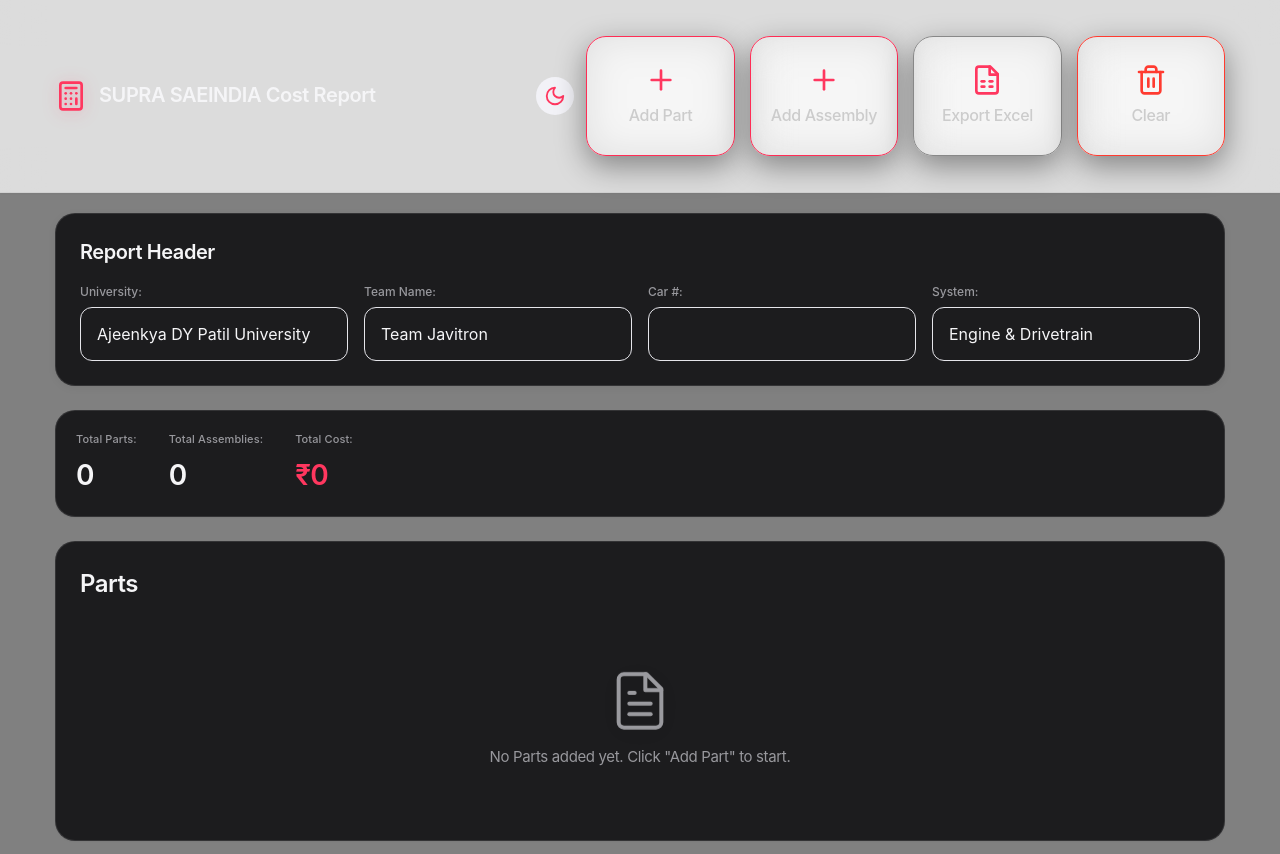
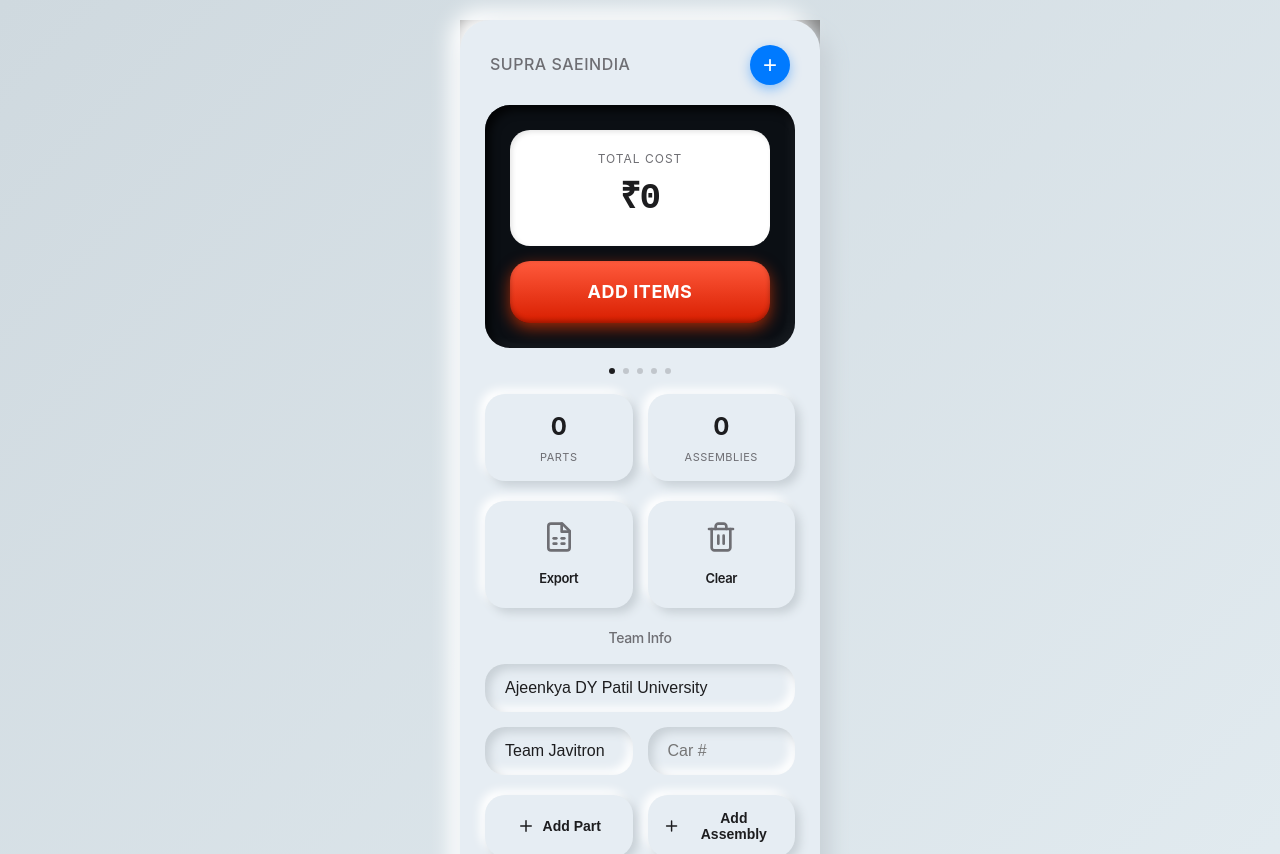
Before and after one commit to not-brajesh/Cost-Report-App-, a React (Vite) app: page / in a window 1280 px wide. Shown: the top 854 px of the page. Built offline with nearby package versions, Linux system fonts and the light colour scheme.

Commit message:
Implement Neumorphism + iOS Glass Design - SOS-style premium UI

```diff
--- a/src/App.css
+++ b/src/App.css
@@ -6,37 +6,26 @@
 }
 
 :root {
-  /* Apple Color System - Dark Mode */
-  --ios-bg: #000000;
-  --ios-bg-secondary: #1c1c1e;
-  --ios-text: #f5f5f7;
-  --ios-text-secondary: #98989d;
-  --ios-tertiary: #8e8e93;
-  --ios-separator: rgba(255, 255, 255, 0.1);
-  --ios-accent: #ff375f;
-  --ios-accent-secondary: #ff2d55;
-  --ios-success: #34c759;
-  --ios-warning: #ff9500;
-  --ios-error: #ff3b30;
-  --ios-blue: #007aff;
-  --ios-gray: #8e8e93;
-  --ios-gray2: #aeaeb2;
-  --ios-gray3: #c7c7cc;
-  --ios-gray4: #d1d1d6;
-  --ios-gray5: #e5e5ea;
-  --ios-gray6: #f2f2f7;
-
-  /* Shadows */
-  --shadow-sm: 0 1px 2px rgba(0, 0, 0, 0.04);
-  --shadow-md: 0 2px 8px rgba(0, 0, 0, 0.06);
-  --shadow-lg: 0 4px 16px rgba(0, 0, 0, 0.08);
-  --shadow-xl: 0 8px 32px rgba(0, 0, 0, 0.12);
+  /* Neumorphism Color System */
+  --bg-primary: #e6edf3;
+  --bg-secondary: #eef3f7;
+  --bg-dark: #0b0f14;
+  --text-primary: #1d1d1f;
+  --text-secondary: #6e6e73;
+  --text-light: #ffffff;
+
+  /* Neumorphism Shadows */
+  --shadow-out: 10px 10px 20px #c8d0d6, -10px -10px 20px #ffffff;
+  --shadow-in: inset 5px 5px 10px #c8d0d6, inset -5px -5px 10px #ffffff;
+  --shadow-dark-in: inset 5px 5px 10px rgba(0,0,0,0.8), inset -5px -5px 10px rgba(255,255,255,0.05);
+  --shadow-btn: 5px 5px 10px #c8d0d6, -5px -5px 10px #ffffff;
+  --shadow-glow: 0 5px 15px rgba(255, 60, 0, 0.6), inset 0 -2px 5px rgba(0,0,0,0.3);
 
   /* Radius */
-  --radius-sm: 8px;
-  --radius-md: 12px;
-  --radius-lg: 16px;
-  --radius-xl: 20px;
+  --radius-sm: 15px;
+  --radius-md: 20px;
+  --radius-lg: 25px;
+  --radius-xl: 30px;
   --radius-full: 9999px;
 }
 
@@ -46,31 +35,26 @@
 
 body {
   font-family: -apple-system, BlinkMacSystemFont, 'SF Pro Display', 'SF Pro Text', 'Segoe UI', Roboto, 'Helvetica Neue', sans-serif;
-  background: var(--ios-bg);
+  background: linear-gradient(135deg, #cfd9df, #e2ebf0);
   min-height: 100vh;
-  color: var(--ios-text);
+  color: var(--text-primary);
   -webkit-font-smoothing: antialiased;
   -moz-osx-font-smoothing: grayscale;
   line-height: 1.47059;
   font-weight: 400;
   letter-spacing: -0.022em;
+  padding: 20px;
+  display: flex;
+  justify-content: center;
+  align-items: flex-start;
 }
 
 .app {
-  min-height: 100vh;
+  min-height: auto;
   display: flex;
   flex-direction: column;
-}
-
-/* Dark Mode */
-.app.dark-mode {
-  background: #000000;
-  color: #f5f5f7;
-}
-
-.app.dark-mode body {
-  background: #000000;
-  color: #f5f5f7;
+  width: 100%;
+  max-width: 400px;
 }
 
 .app.dark-mode .app-header {
@@ -1380,3 +1364,297 @@
     transform: scale(0.98);
   }
 }
+
+/* ============================================
+   NEUMORPHISM + iOS GLASS DESIGN 🔥
+   ============================================ */
+
+/* Main Card Container */
+.main-card {
+  width: 100%;
+  max-width: 360px;
+  margin: 0 auto;
+  padding: 25px;
+  border-radius: var(--radius-xl);
+  background: var(--bg-primary);
+  box-shadow: var(--shadow-out);
+  position: relative;
+}
+
+/* Header Section */
+.app-header-neu {
+  display: flex;
+  justify-content: space-between;
+  align-items: center;
+  margin-bottom: 20px;
+  padding: 0 5px;
+}
+
+.header-title {
+  font-size: 16px;
+  color: var(--text-secondary);
+  font-weight: 500;
+  letter-spacing: 0.5px;
+}
+
+/* Add Button (Blue Circle) */
+.add-btn {
+  width: 40px;
+  height: 40px;
+  border-radius: 50%;
+  background: #007aff;
+  border: none;
+  color: white;
+  font-size: 24px;
+  display: flex;
+  align-items: center;
+  justify-content: center;
+  cursor: pointer;
+  box-shadow: 0 4px 12px rgba(0, 122, 255, 0.4);
+  transition: all 0.2s ease;
+}
+
+.add-btn:hover {
+  transform: scale(1.1);
+  box-shadow: 0 6px 16px rgba(0, 122, 255, 0.5);
+}
+
+/* Dark SOS Box (Main Display) */
+.sos-box {
+  background: var(--bg-dark);
+  border-radius: var(--radius-lg);
+  padding: 25px;
+  box-shadow: var(--shadow-dark-in);
+  margin-bottom: 20px;
+}
+
+/* Total Cost Display */
+.cost-display-box {
+  background: #ffffff;
+  border-radius: var(--radius-md);
+  padding: 20px;
+  text-align: center;
+  box-shadow: inset 2px 2px 5px rgba(0,0,0,0.1);
+  margin-bottom: 15px;
+}
+
+.cost-label {
+  font-size: 12px;
+  color: var(--text-secondary);
+  margin-bottom: 5px;
+  text-transform: uppercase;
+  letter-spacing: 1px;
+}
+
+.cost-value {
+  font-size: 36px;
+  font-weight: 700;
+  color: var(--text-primary);
+  font-family: 'SF Mono', monospace;
+  letter-spacing: -1px;
+}
+
+/* Action Button (SOS Style) */
+.action-btn {
+  margin-top: 15px;
+  padding: 18px;
+  border-radius: var(--radius-md);
+  text-align: center;
+  font-size: 18px;
+  color: white;
+  font-weight: 700;
+  letter-spacing: 0.5px;
+  background: linear-gradient(180deg, #ff5a3c, #d81e00);
+  box-shadow: var(--shadow-glow);
+  cursor: pointer;
+  border: none;
+  transition: all 0.2s ease;
+  text-transform: uppercase;
+}
+
+.action-btn:hover {
+  transform: translateY(-2px);
+  box-shadow: 0 8px 20px rgba(255, 60, 0, 0.7);
+}
+
+.action-btn:active {
+  transform: translateY(0);
+}
+
+/* Small Cards Row */
+.row {
+  display: flex;
+  gap: 15px;
+  margin-top: 20px;
+}
+
+/* Small Neumorphism Cards */
+.small-card {
+  flex: 1;
+  padding: 20px 15px;
+  border-radius: var(--radius-md);
+  text-align: center;
+  background: var(--bg-primary);
+  box-shadow: var(--shadow-btn);
+  cursor: pointer;
+  transition: all 0.2s ease;
+}
+
+.small-card:hover {
+  box-shadow: var(--shadow-in);
+  transform: translateY(-2px);
+}
+
+.small-card-icon {
+  width: 32px;
+  height: 32px;
+  margin: 0 auto 10px;
+  color: var(--text-secondary);
+}
+
+.small-card-text {
+  font-size: 13px;
+  color: var(--text-primary);
+  font-weight: 600;
+}
+
+/* Dots Indicator */
+.dots {
+  display: flex;
+  justify-content: center;
+  gap: 8px;
+  margin-top: 15px;
+}
+
+.dot {
+  width: 6px;
+  height: 6px;
+  border-radius: 50%;
+  background: var(--text-secondary);
+  opacity: 0.3;
+}
+
+.dot.active {
+  opacity: 1;
+  background: var(--text-primary);
+}
+
+/* Section Headers */
+.section-title-neu {
+  text-align: center;
+  font-size: 14px;
+  color: var(--text-secondary);
+  margin-bottom: 15px;
+  font-weight: 500;
+}
+
+/* Stats Grid */
+.stats-grid {
+  display: grid;
+  grid-template-columns: 1fr 1fr;
+  gap: 15px;
+  margin-top: 20px;
+}
+
+.stat-card {
+  background: var(--bg-primary);
+  border-radius: var(--radius-md);
+  padding: 15px;
+  box-shadow: var(--shadow-btn);
+  text-align: center;
+}
+
+.stat-value {
+  font-size: 24px;
+  font-weight: 700;
+  color: var(--text-primary);
+  margin-bottom: 5px;
+}
+
+.stat-label {
+  font-size: 11px;
+  color: var(--text-secondary);
+  text-transform: uppercase;
+  letter-spacing: 0.5px;
+}
+
+/* Form Elements Neumorphism */
+.input-neu {
+  width: 100%;
+  padding: 15px 20px;
+  border-radius: var(--radius-md);
+  border: none;
+  background: var(--bg-primary);
+  box-shadow: var(--shadow-in);
+  font-size: 16px;
+  color: var(--text-primary);
+  outline: none;
+  transition: all 0.2s ease;
+}
+
+.input-neu:focus {
+  box-shadow: var(--shadow-out);
+}
+
+/* Button Row */
+.btn-row {
+  display: grid;
+  grid-template-columns: 1fr 1fr;
+  gap: 15px;
+  margin-top: 20px;
+}
+
+/* Export/Clear Buttons */
+.btn-neu {
+  padding: 15px;
+  border-radius: var(--radius-md);
+  border: none;
+  background: var(--bg-primary);
+  box-shadow: var(--shadow-btn);
+  font-size: 14px;
+  font-weight: 600;
+  color: var(--text-primary);
+  cursor: pointer;
+  transition: all 0.2s ease;
+  display: flex;
+  align-items: center;
+  justify-content: center;
+  gap: 8px;
+}
+
+.btn-neu:hover {
+  box-shadow: var(--shadow-in);
+}
+
+.btn-neu.danger {
+  color: #ff3b30;
+}
+
+/* Scrollable List */
+.list-container-neu {
+  background: var(--bg-primary);
+  border-radius: var(--radius-md);
+  padding: 15px;
+  box-shadow: var(--shadow-in);
+  max-height: 200px;
+  overflow-y: auto;
+  margin-top: 15px;
+}
+
+.list-item-neu {
+  display: flex;
+  justify-content: space-between;
+  align-items: center;
+  padding: 12px 0;
+  border-bottom: 1px solid rgba(0,0,0,0.05);
+}
+
+.list-item-neu:last-child {
+  border-bottom: none;
+}
+
+/* Hide scrollbar but keep functionality */
+.list-container-neu::-webkit-scrollbar {
+  width: 0;
+  background: transparent;
+}
--- a/src/App.jsx
+++ b/src/App.jsx
@@ -777,44 +777,122 @@
   };
 
   return (
-    <div className={`app ${darkMode ? 'dark-mode' : ''}`}>
-      <header className="app-header">
-        <div className="header-content">
-          <div className="logo">
-            <Calculator className="logo-icon" size={32} strokeWidth={2} />
-            <h1>SUPRA SAEINDIA Cost Report</h1>
+    <div className="app">
+      {/* Main Neumorphism Card */}
+      <div className="main-card">
+        {/* Header */}
+        <div className="app-header-neu">
+          <span className="header-title">SUPRA SAEINDIA</span>
+          <button className="add-btn" onClick={addPart}>+</button>
+        </div>
+
+        {/* Dark SOS Box - Total Cost Display */}
+        <div className="sos-box">
+          <div className="cost-display-box">
+            <div className="cost-label">Total Cost</div>
+            <div className="cost-value">₹{totalCost.toLocaleString()}</div>
           </div>
-          <div className="header-actions">
-            <button
-              onClick={() => setDarkMode(!darkMode)}
-              className="btn btn-icon"
-              title={darkMode ? "Switch to Light Mode" : "Switch to Dark Mode"}
-            >
-              {darkMode ? <Sun size={22} strokeWidth={2} className="icon-accent" /> : <Moon size={22} strokeWidth={2} className="icon-accent" />}
-            </button>
-            <div className="action-grid">
-              <div className="action-card" onClick={addPart}>
-                <Plus size={28} strokeWidth={2} />
-                <p>Add Part</p>
-              </div>
-              <div className="action-card" onClick={addAssembly}>
-                <Plus size={28} strokeWidth={2} />
-                <p>Add Assembly</p>
-              </div>
-              <div className="action-card" onClick={exportData}>
-                <FileSpreadsheet size={28} strokeWidth={2} />
-                <p>Export Excel</p>
-              </div>
-              <div className="action-card danger" onClick={clearAll}>
-                <Trash2 size={28} strokeWidth={2} />
-                <p>Clear</p>
-              </div>
-            </div>
+          <div className="action-btn" onClick={() => { addPart(); addAssembly(); }}>
+            ADD ITEMS
           </div>
         </div>
-      </header>
-
-      <main className="app-main">
+
+        {/* Dots Indicator */}
+        <div className="dots">
+          <div className="dot active"></div>
+          <div className="dot"></div>
+          <div className="dot"></div>
+          <div className="dot"></div>
+          <div className="dot"></div>
+        </div>
+
+        {/* Stats Grid */}
+        <div className="stats-grid">
+          <div className="stat-card">
+            <div className="stat-value">{parts.length}</div>
+            <div className="stat-label">Parts</div>
+          </div>
+          <div className="stat-card">
+            <div className="stat-value">{assemblies.length}</div>
+            <div className="stat-label">Assemblies</div>
+          </div>
+        </div>
+
+        {/* Small Cards Row */}
+        <div className="row">
+          <div className="small-card" onClick={exportData}>
+            <FileSpreadsheet className="small-card-icon" />
+            <div className="small-card-text">Export</div>
+          </div>
+          <div className="small-card" onClick={clearAll}>
+            <Trash2 className="small-card-icon" />
+            <div className="small-card-text">Clear</div>
+          </div>
+        </div>
+
+        {/* Parts List Preview */}
+        {parts.length > 0 && (
+          <>
+            <div className="section-title-neu" style={{marginTop: '25px'}}>Recent Parts</div>
+            <div className="list-container-neu">
+              {parts.slice(0, 3).map(part => (
+                <div key={part.id} className="list-item-neu">
+                  <span>{part.name || 'Unnamed'}</span>
+                  <span>₹{part.items.reduce((sum, i) => sum + (i.totalItemCost || 0), 0).toLocaleString()}</span>
+                </div>
+              ))}
+            </div>
+          </>
+        )}
+
+        {/* Team Info */}
+        <div className="section-title-neu" style={{marginTop: '20px'}}>Team Info</div>
+        <input
+          className="input-neu"
+          placeholder="University"
+          value={headerData.university}
+          onChange={(e) => setHeaderData({...headerData, university: e.target.value})}
+        />
+        <div className="btn-row" style={{marginTop: '15px'}}>
+          <input
+            className="input-neu"
+            placeholder="Team Name"
+            value={headerData.teamName}
+            onChange={(e) => setHeaderData({...headerData, teamName: e.target.value})}
+          />
+          <input
+            className="input-neu"
+            placeholder="Car #"
+            value={headerData.carNumber}
+            onChange={(e) => setHeaderData({...headerData, carNumber: e.target.value})}
+          />
+        </div>
+
+        {/* Action Buttons */}
+        <div className="btn-row">
+          <button className="btn-neu" onClick={addPart}>
+            <Plus size={18} />
+            Add Part
+          </button>
+          <button className="btn-neu" onClick={addAssembly}>
+            <Plus size={18} />
+            Add Assembly
+          </button>
+        </div>
+        <div className="btn-row">
+          <button className="btn-neu" onClick={exportData}>
+            <Download size={18} />
+            Export
+          </button>
+          <button className="btn-neu danger" onClick={clearAll}>
+            <Trash2 size={18} />
+            Clear
+          </button>
+        </div>
+      </div>
+
+      {/* Full App Content (Hidden Behind Card for Logic) */}
+      <main className="app-main" style={{display: 'none'}}>
         <div className="header-section">
           <h3>Report Header</h3>
           <div className="header-form">
@@ -1675,10 +1753,9 @@
         </div>
       </main>
 
-      <footer className="app-footer">
+      {/* Footer */}
+      <footer className="app-footer" style={{display: 'none'}}>
         <p>SUPRA SAEINDIA Cost Report Application - Javitron</p>
-        <p>Version 1.4 | 2026 Cost Tables</p>
-        <p>developed by <a href="https://www.linkedin.com/in/not-brajesh" target="_blank" rel="noopener noreferrer" style={{ color: '#ff375f', textDecoration: 'none', fontWeight: 600 }}>not-brajesh</a></p>
       </footer>
     </div>
   );
```
